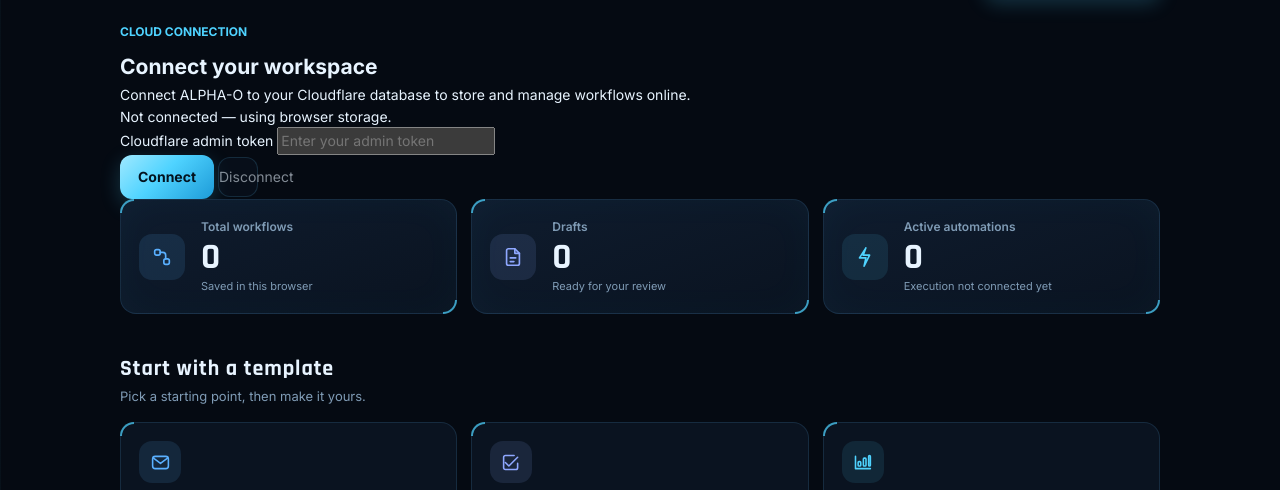
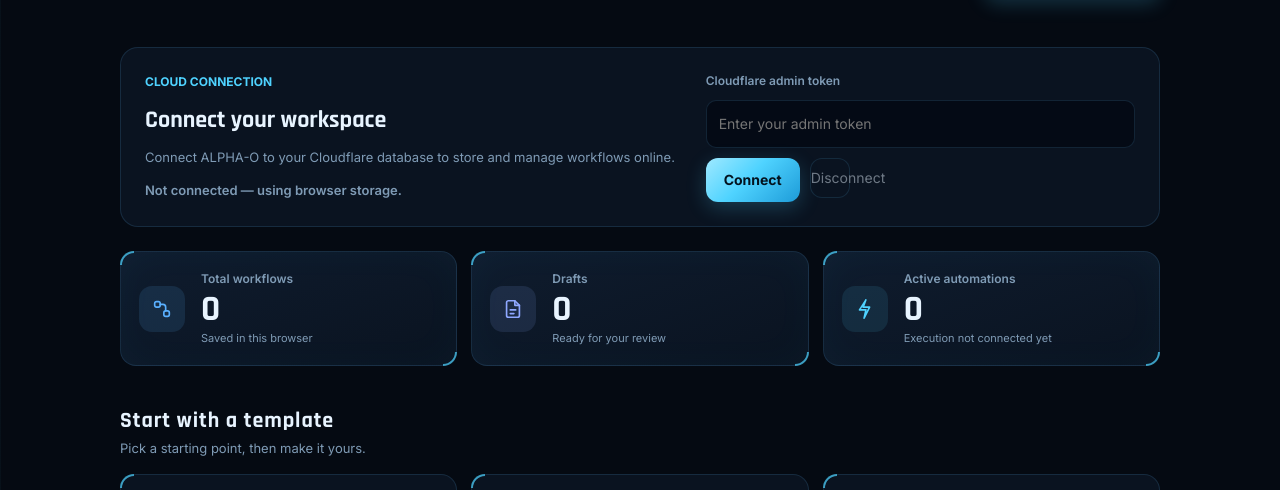
Before and after one commit to Richard1-hue/Alpha-O, a plain HTML site: page automate/automate.html in a window 1280 px wide. Shown: the part 264-754 px from the top of the page. Drawn offline with Linux system fonts and the light colour scheme.

Commit message:
Add Cloudflare sync panel styles
Added styles for Cloudflare workflow connection panel.

```diff
--- a/automate/automate.css
+++ b/automate/automate.css
@@ -549,3 +549,72 @@ select.text-field { appearance: none; padding-right: 36px; cursor: pointer;
   .run-row { grid-template-columns: minmax(0, 1fr) auto; }
   .run-row .action-button { grid-column: 1 / -1; justify-content: center; }
 }
+
+/* Cloudflare workflow connection panel */
+.cloud-sync-panel {
+  display: grid;
+  grid-template-columns: minmax(0, 1fr) minmax(260px, 0.8fr);
+  gap: 24px;
+  align-items: center;
+  margin: 24px 0;
+  padding: 24px;
+  border: 1px solid var(--border);
+  border-radius: 18px;
+  background: var(--surface, rgba(12, 22, 38, 0.85));
+}
+
+.cloud-sync-copy h2 {
+  margin: 8px 0;
+  font-family: 'Rajdhani', sans-serif;
+  font-size: 24px;
+}
+
+.cloud-sync-copy p {
+  color: var(--muted);
+  font-size: 13px;
+  line-height: 1.6;
+}
+
+#cloudSyncStatus {
+  margin-top: 12px;
+  font-weight: 600;
+}
+
+.cloud-sync-controls {
+  display: grid;
+  gap: 10px;
+}
+
+.cloud-token {
+  color: var(--muted);
+  font-size: 12px;
+  font-weight: 600;
+}
+
+.cloud-sync-controls input {
+  width: 100%;
+  min-width: 0;
+  padding: 12px;
+  border: 1px solid var(--border);
+  border-radius: 10px;
+  background: rgba(3, 9, 18, 0.75);
+  color: inherit;
+  font: inherit;
+}
+
+.cloud-sync-actions {
+  display: flex;
+  flex-wrap: wrap;
+  gap: 10px;
+}
+
+.cloud-sync-actions button:disabled {
+  opacity: 0.45;
+  cursor: not-allowed;
+}
+
+@media (max-width: 760px) {
+  .cloud-sync-panel {
+    grid-template-columns: minmax(0, 1fr);
+  }
+}
```
